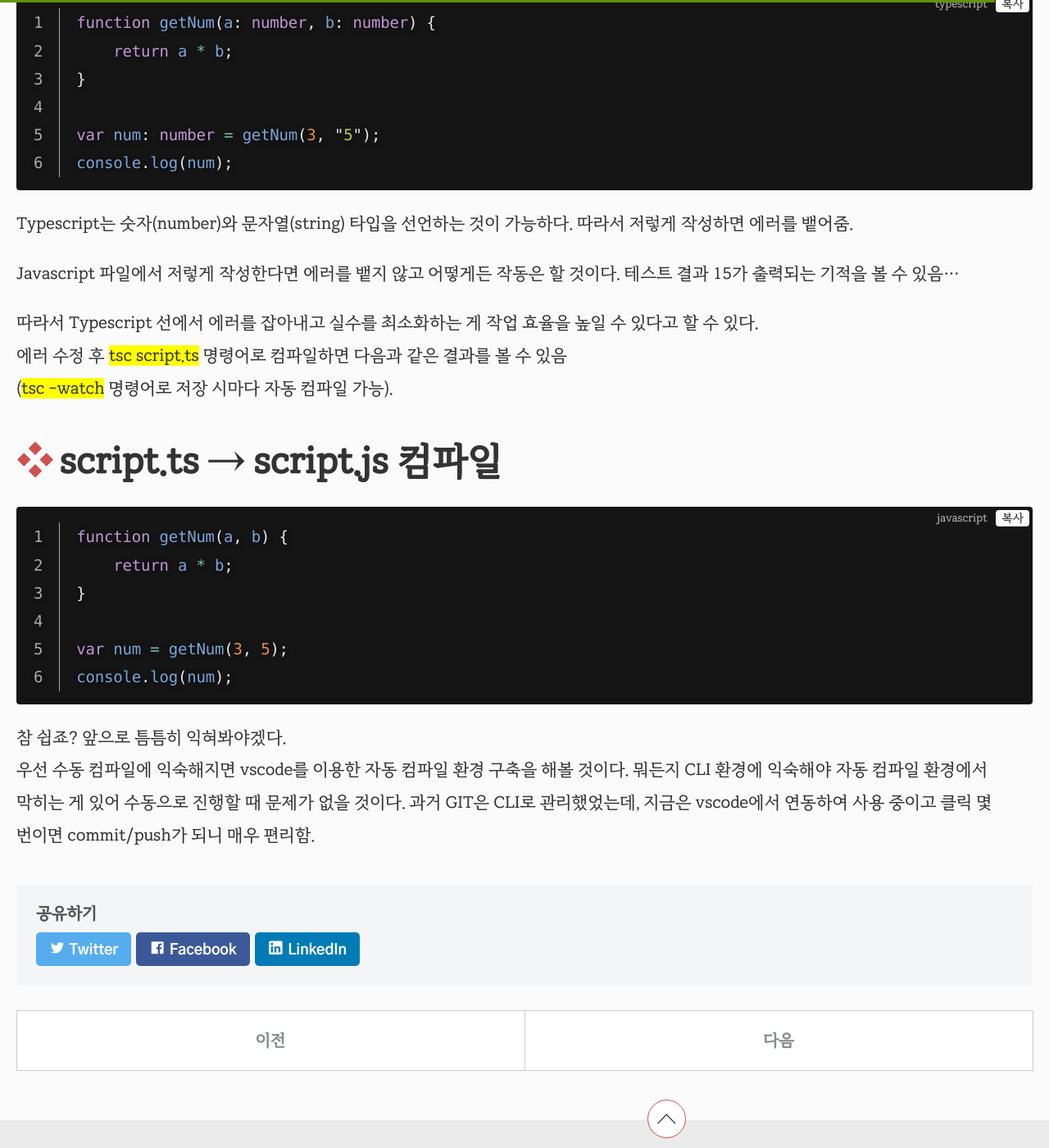
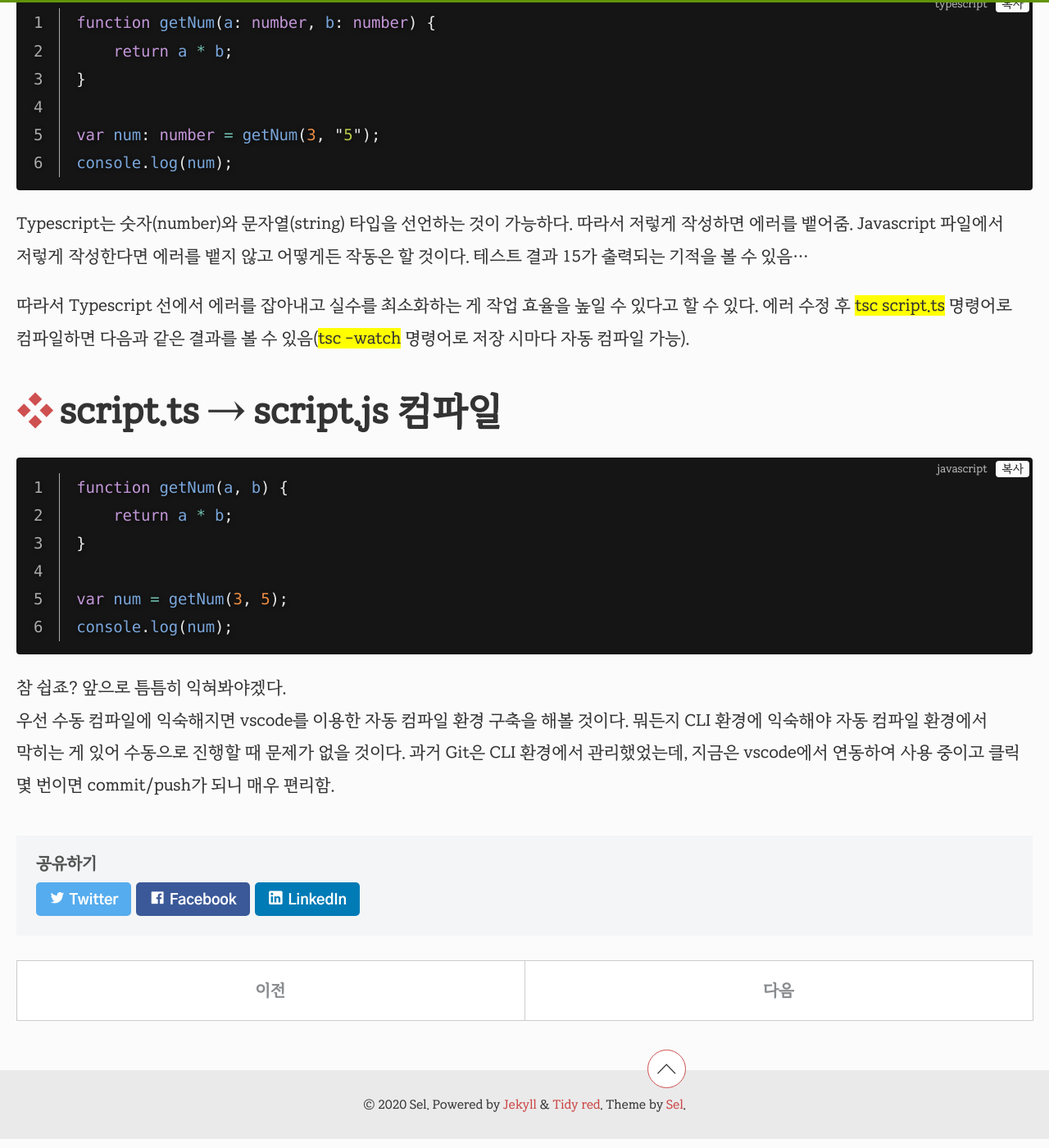
Before and after one commit to selosele/selosele.github.io, a Jekyll site: the page built from _posts/2020-06-06-start-type-script.md, in a window 1280 px wide and 1400 px high, scrolled down 926 px. Shown: the whole window at 82% size. Built offline with Jekyll 4.4.1, drawn with Linux system fonts in a browser that asks for light colours; comment, search, counter and statistics services are not loaded; some of the changed text lies outside the part shown.

Commit message:
포스트 수정

````diff
--- a/_posts/2020-06-06-start-type-script.md
+++ b/_posts/2020-06-06-start-type-script.md
@@ -15,8 +15,7 @@ tags:
     - typescript
 ---
 
-커뮤니티 눈팅 중 Typescript라는 Javascript의 슈퍼셋 프로그래밍 언어를 알게 되어
-설치 후 테스트까지 해보고 기록하고자 포스팅을 하게 되었다.
+커뮤니티 눈팅 중 Typescript라는 Javascript의 슈퍼셋 프로그래밍 언어를 알게 되어 설치 후 테스트까지 해보고 기록하고자 포스팅을 하게 되었다.
 
 ## 예제
 
@@ -31,13 +30,9 @@ var num: number = getNum(3, "5");
 console.log(num);
 ```
 
-Typescript는 숫자(number)와 문자열(string) 타입을 선언하는 것이 가능하다. 따라서 저렇게 작성하면 에러를 뱉어줌.
+Typescript는 숫자(number)와 문자열(string) 타입을 선언하는 것이 가능하다. 따라서 저렇게 작성하면 에러를 뱉어줌. Javascript 파일에서 저렇게 작성한다면 에러를 뱉지 않고 어떻게든 작동은 할 것이다. 테스트 결과 15가 출력되는 기적을 볼 수 있음...
 
-Javascript 파일에서 저렇게 작성한다면 에러를 뱉지 않고 어떻게든 작동은 할 것이다. 테스트 결과 15가 출력되는 기적을 볼 수 있음...
-
-따라서 Typescript 선에서 에러를 잡아내고 실수를 최소화하는 게 작업 효율을 높일 수 있다고 할 수 있다.
-에러 수정 후 <mark>tsc script.ts</mark> 명령어로 컴파일하면 다음과 같은 결과를 볼 수 있음
-(<mark>tsc -watch</mark> 명령어로 저장 시마다 자동 컴파일 가능).
+따라서 Typescript 선에서 에러를 잡아내고 실수를 최소화하는 게 작업 효율을 높일 수 있다고 할 수 있다. 에러 수정 후 <mark>tsc script.ts</mark> 명령어로 컴파일하면 다음과 같은 결과를 볼 수 있음(<mark>tsc -watch</mark> 명령어로 저장 시마다 자동 컴파일 가능).
 
 ## script.ts &rarr; script.js 컴파일
 
@@ -51,4 +46,4 @@ console.log(num);
 ```
 
 참 쉽죠? 앞으로 틈틈히 익혀봐야겠다.
-우선 수동 컴파일에 익숙해지면 vscode를 이용한 자동 컴파일 환경 구축을 해볼 것이다. 뭐든지 CLI 환경에 익숙해야 자동 컴파일 환경에서 막히는 게 있어 수동으로 진행할 때 문제가 없을 것이다. 과거 GIT은 CLI로 관리했었는데, 지금은 vscode에서 연동하여 사용 중이고 클릭 몇 번이면 commit/push가 되니 매우 편리함.
+우선 수동 컴파일에 익숙해지면 vscode를 이용한 자동 컴파일 환경 구축을 해볼 것이다. 뭐든지 CLI 환경에 익숙해야 자동 컴파일 환경에서 막히는 게 있어 수동으로 진행할 때 문제가 없을 것이다. 과거 Git은 CLI 환경에서 관리했었는데, 지금은 vscode에서 연동하여 사용 중이고 클릭 몇 번이면 commit/push가 되니 매우 편리함.
````
